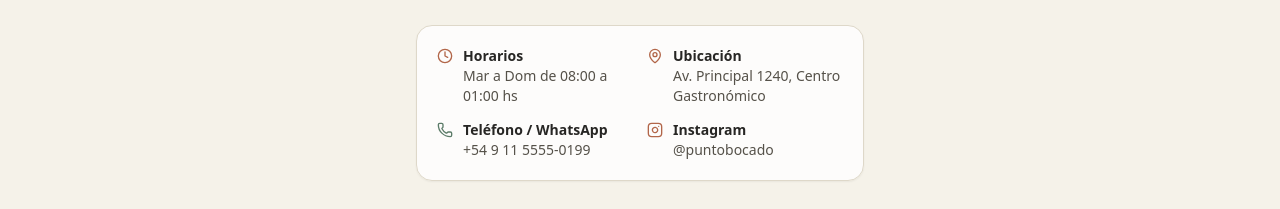
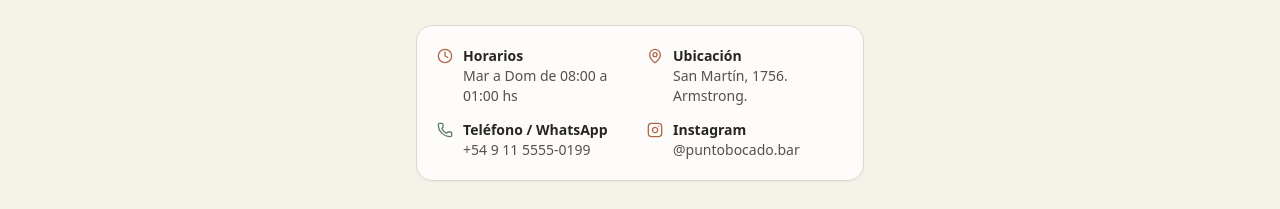
Before and after one commit to Gianp2/MenuPBocado, a React (Vite) app: page / in a window 1280 px wide. Shown: the part 9129-9338 px from the top of the page. Built offline with nearby package versions, Linux system fonts and the light colour scheme; no server answers; the database is empty.

Commit message:
Cambios de info del local

```diff
--- a/src/data/menuData.ts
+++ b/src/data/menuData.ts
@@ -4,14 +4,14 @@
   name: 'Punto Bocado',
   tagline: 'Desayunos • Viandas • Comidas • Café',
   description: 'Descubrí nuestra carta digital con platos elaborados artesanalmente, viandas del día, comidas caseras, desayunos y especialidades de café.',
-  address: 'Av. Principal 1240, Centro Gastronómico',
+  address: 'San Martín, 1756. Armstrong.',
   phone: '+54 9 11 5555-0199',
-  whatsappNumber: '5491155550199', // Clean for wa.me link
-  instagram: '@puntobocado',
+  whatsappNumber: '3471670003', // Clean for wa.me link
+  instagram: '@puntobocado.bar',
   hours: 'Mar a Dom de 08:00 a 01:00 hs',
   wifi: {
-    network: 'PuntoBocado_Guest',
-    password: 'puntobocadocliente',
+    network: 'Personal-228',
+    password: 'T5Tw5gbcWg',
   },
 };
 
```
